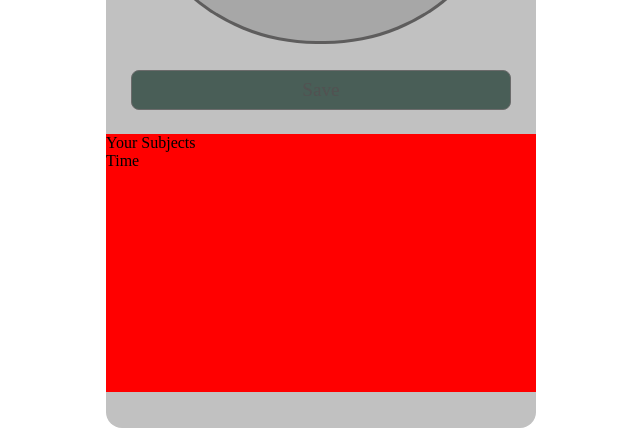
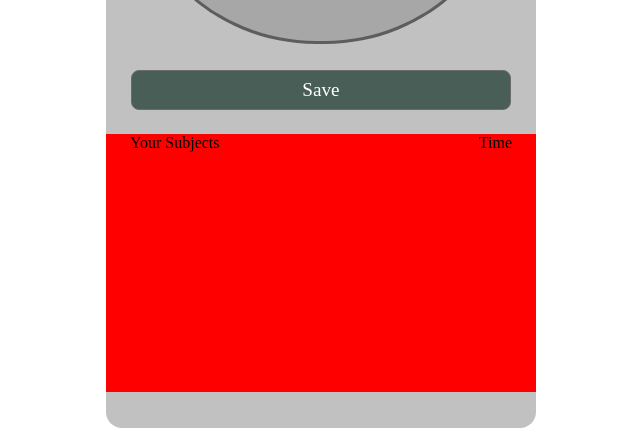
Before and after one commit to manugrana2/study-timer, a plain HTML site: page index.html in a window 1280 px wide. Shown: the part 496-929 px from the top of the page, without its empty margins (319-959 px from the left). Drawn offline with Linux system fonts and the light colour scheme.

Commit message:
Added wireframe

```diff
--- a/styles.css
+++ b/styles.css
@@ -158,7 +158,7 @@
     display: none;
 }
 .save{
-    color:rgb(82, 82, 82);
+    color:rgb(255, 255, 255);
     text-align: center;
     width: 88%;
     padding-top: 8px;
@@ -174,12 +174,21 @@
 
 }
 .save:hover{
-    background-color: #f7d52d;
+    background-color: #808080;
 
 }
 .records{
     height: 258px;
     margin-top: 24px;
     background-color: red;
+    display: flex;
 
 }
+.subjects{
+    margin-right: auto;
+    margin-left: 24px;
+}
+.total-time{
+    margin-left: auto;
+    margin-right: 24px;
+}
```
Also changed, not shown: Study Timer Wireframe.png (added).
